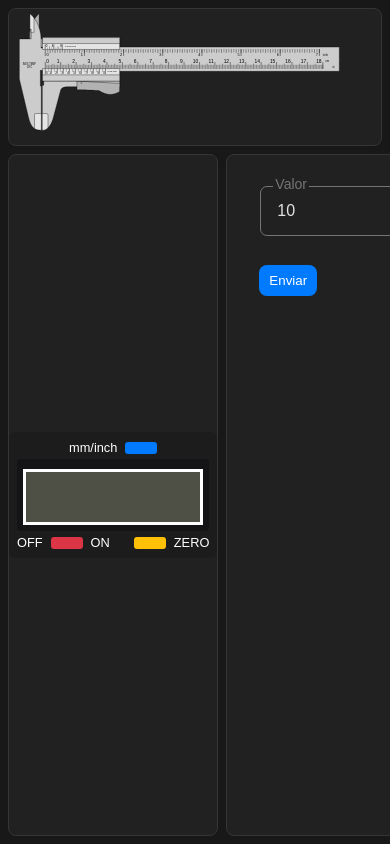
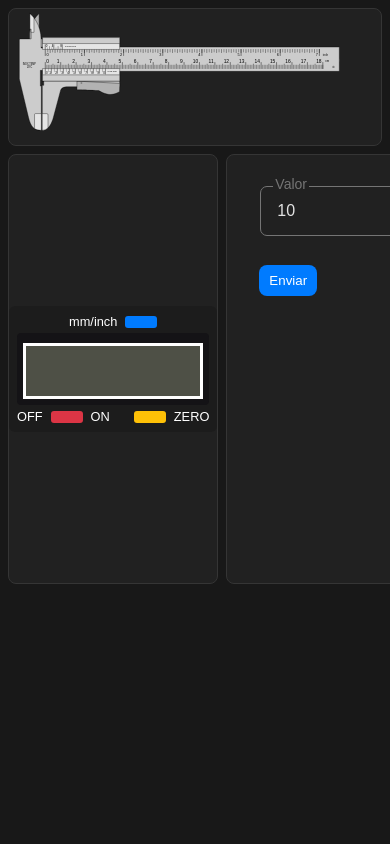
Before and after one commit to lucas458/caliper, a plain HTML site: page index.html in a window 390 px wide. Drawn offline with Linux system fonts and the light colour scheme.

Commit message:
style: Melhorias na responsividade

```diff
--- a/styles/style.css
+++ b/styles/style.css
@@ -12,6 +12,14 @@
 html, body {
     overscroll-behavior: none;
     touch-action: cross-slide-x;
+
+}
+
+html{
+    display: flex;
+    align-items: center;
+    justify-content: center;
+    height: 100%;
 }
 
 body{
@@ -25,6 +33,7 @@ body{
     width: 100%;
     gap: 8px;
     padding: 8px;
+    max-width: 1024px;
 }
 
 .container{
@@ -62,6 +71,7 @@ svg {
 #bottom .container{
     flex: 1;
     height: 100%;
+    max-height: 430px;
 }
 
 
```
